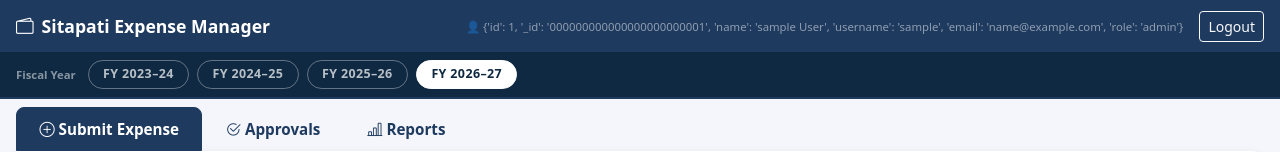
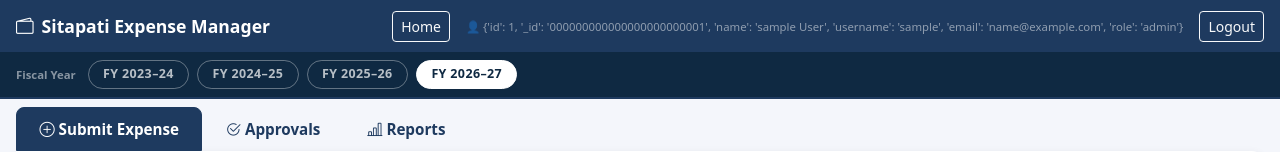
Before and after one commit to sudhirsitapati-code/expense-app, a Flask app: page /expenses in a window 1280 px wide. Shown: the top 152 px of the page. Run offline with Flask 3, Linux system fonts and the light colour scheme; the visitor is signed in with stand-in values (Sample User, id 1); data that the repository does not hold is empty; some libraries are stand-ins or nearby versions.

Commit message:
Add Home button to expense tab navbar
Co-Authored-By: Claude Sonnet 4.6 <noreply@anthropic.com>

```diff
--- a/templates/index.html
+++ b/templates/index.html
@@ -58,6 +58,7 @@
 <nav class="navbar navbar-dark px-3 py-2">
   <span class="navbar-brand"><i class="bi bi-wallet2 me-2"></i>Sitapati Expense Manager</span>
   <div class="d-flex align-items-center gap-3">
+    <a href="/" class="btn btn-sm btn-outline-light">Home</a>
     <span class="text-white-50 small">👤 {{ user | title }}</span>
     <a href="/logout" class="btn btn-sm btn-outline-light">Logout</a>
   </div>
```
